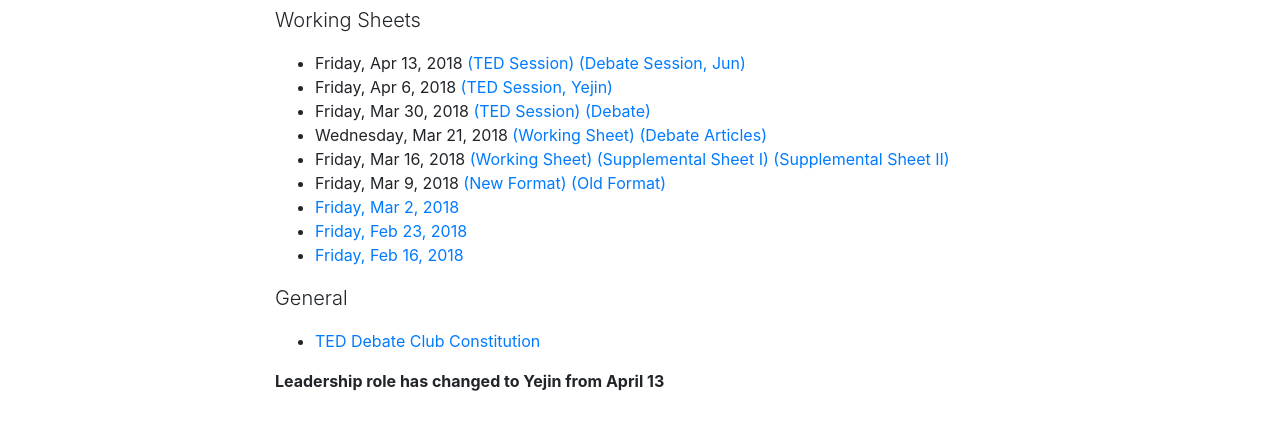
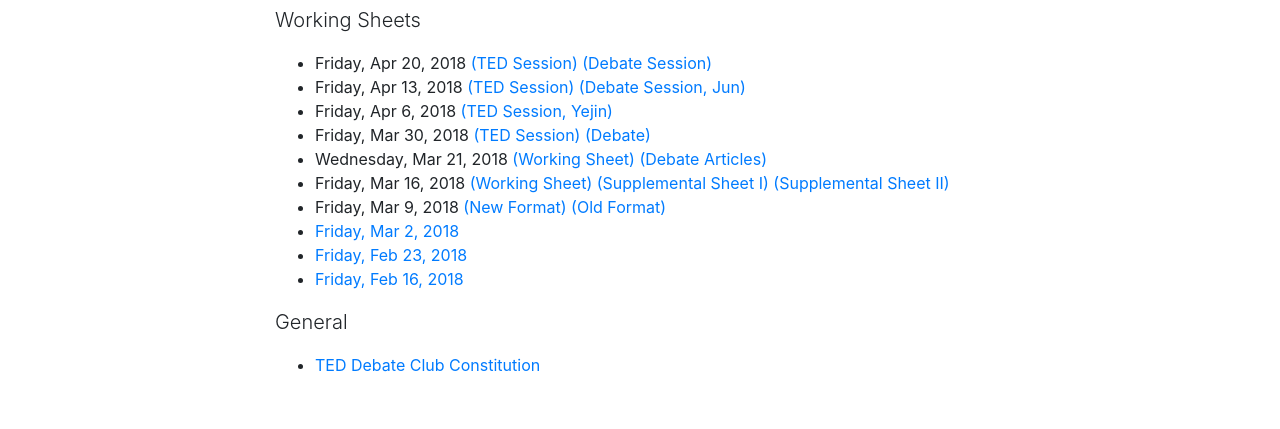
Before and after one commit to howon-kim/Tutoring-Material, a website with bundled scripts: page index.html in a window 1280 px wide. Shown: the part 549-978 px from the top of the page. Built offline with nearby package versions, Linux system fonts and the light colour scheme.

Commit message:
Update Apr 20 TED Working Sheet

```diff
--- a/index.html
+++ b/index.html
@@ -52,6 +52,10 @@
                     <h2>TED Debate Club</h2>
                     <p class="lead">Working Sheets</p>
                     <ul>
+                        <li>Friday, Apr 20, 2018
+                            <a href="ted_debate/180420.pdf">(TED Session)</a>
+                            <a href="ted_debate/180420_debate.pdf">(Debate Session)</a>
+                        </li>
                         <li>Friday, Apr 13, 2018
                             <a href="ted_debate/180413.pdf">(TED Session)</a>
                             <a href="ted_debate/180413_debate.pdf">(Debate Session, Jun)</a>
@@ -84,7 +88,6 @@
                     <ul>
                         <li><a href="documents/constitution.html ">TED Debate Club Constitution</a></li>
                     </ul>
-                    <p><b>Leadership role has changed to Yejin from April 13</b></p>
                 </div>
             </div>
         </div>
```
Also changed, not shown: 5 other files.
